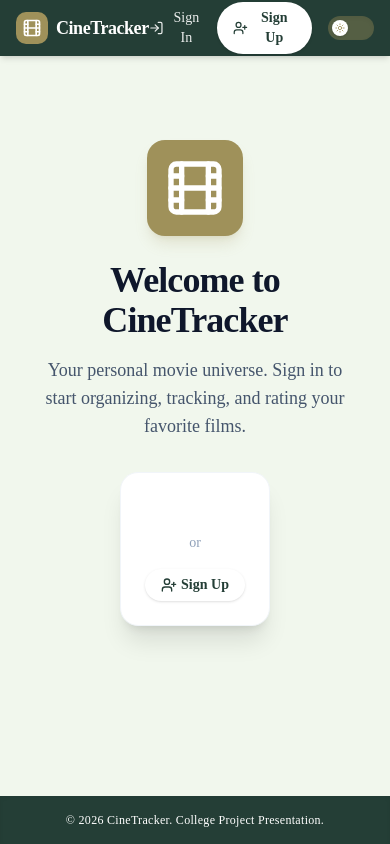
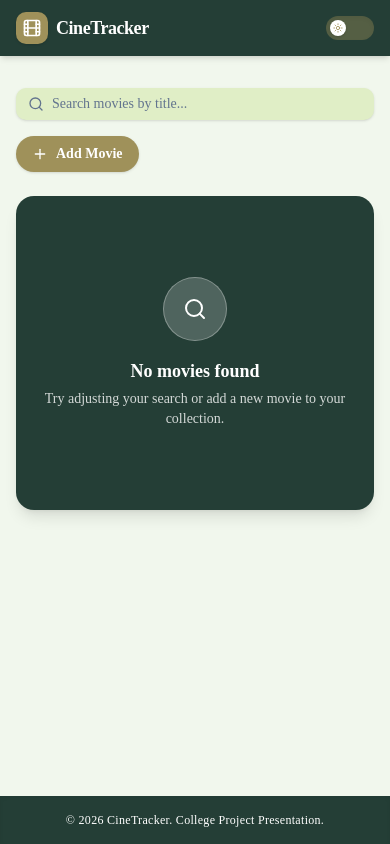
Before and after one commit to karthikn-BCA/project-movie-review, a Next.js app: page / in a window 390 px wide. Built offline with nearby package versions, Linux system fonts and the light colour scheme.

Commit message:
Move Auth to Logo dropdown and remove splash screen

```diff
--- a/src/app/page.js
+++ b/src/app/page.js
@@ -3,38 +3,15 @@
 import { useState, useEffect } from "react";
 import MovieCard from "@/components/MovieCard";
 import MovieModal from "@/components/MovieModal";
-import { Search, Film } from "lucide-react";
+import { Search } from "lucide-react";
 import { Input } from "@/components/ui/input";
 import { useAuth } from "@/components/AuthProvider";
-import { SignInModal, SignUpModal } from "@/components/AuthModals";
 
 export default function Home() {
   const { user } = useAuth();
   const [movies, setMovies] = useState([]);
   const [searchQuery, setSearchQuery] = useState("");
   const [loading, setLoading] = useState(true);
-
-  // If there's no logged-in user, show the landing screen
-  if (user === null) {
-    return (
-      <div className="flex flex-col items-center justify-center min-h-[70vh] text-center px-4 animate-in fade-in zoom-in duration-500">
-        <div className="bg-[#9F915A] p-4 rounded-2xl mb-6 shadow-lg shadow-[#9F915A]/20">
-          <Film className="w-16 h-16 text-white" />
-        </div>
-        <h1 className="text-4xl md:text-5xl font-black text-slate-900 dark:text-white mb-4 tracking-tight">
-          Welcome to CineTracker
-        </h1>
-        <p className="text-lg text-slate-600 dark:text-slate-400 max-w-lg mb-8">
-          Your personal movie universe. Sign in to start organizing, tracking, and rating your favorite films.
-        </p>
-        <div className="flex flex-col sm:flex-row items-center gap-4 bg-white dark:bg-slate-900 p-6 rounded-2xl shadow-xl border border-slate-100 dark:border-slate-800">
-          <SignInModal />
-          <span className="text-sm text-slate-400 font-medium">or</span>
-          <SignUpModal />
-        </div>
-      </div>
-    );
-  }
 
   // READ: Fetch the list of movies
   const fetchMovies = () => {
--- a/src/components/AuthModals.jsx
+++ b/src/components/AuthModals.jsx
@@ -25,7 +25,7 @@ export function SignInModal() {
 
   return (
     <Dialog open={open} onOpenChange={setOpen}>
-      <DialogTrigger className="text-sm font-medium text-white/90 hover:text-white transition-colors flex items-center gap-1">
+      <DialogTrigger className="w-full text-sm font-bold bg-[#9F915A] text-white hover:bg-[#9F915A]/90 px-4 py-2 rounded-lg transition-colors shadow-sm flex items-center justify-center gap-2">
         <LogIn className="w-4 h-4" /> Sign In
       </DialogTrigger>
       <DialogContent className="sm:max-w-[400px] bg-[#243E36] text-white border-none shadow-2xl">
@@ -88,7 +88,7 @@ export function SignUpModal() {
 
   return (
     <Dialog open={open} onOpenChange={setOpen}>
-      <DialogTrigger className="text-sm font-bold bg-white text-[#243E36] hover:bg-gray-100 px-4 py-1.5 rounded-full transition-colors shadow-sm flex items-center gap-1">
+      <DialogTrigger className="w-full text-sm font-bold bg-[#243E36] text-white hover:bg-[#243E36]/90 px-4 py-2 rounded-lg transition-colors shadow-sm flex items-center justify-center gap-2">
         <UserPlus className="w-4 h-4" /> Sign Up
       </DialogTrigger>
       <DialogContent className="sm:max-w-[400px] bg-[#243E36] text-white border-none shadow-2xl">
--- a/src/components/Navbar.jsx
+++ b/src/components/Navbar.jsx
@@ -10,12 +10,18 @@ import Link from "next/link";
 export default function Navbar() {
   const { user, logout } = useAuth();
   const [dropdownOpen, setDropdownOpen] = useState(false);
+  const [logoDropdownOpen, setLogoDropdownOpen] = useState(false);
+
   const dropdownRef = useRef(null);
+  const logoDropdownRef = useRef(null);
 
   useEffect(() => {
     function handleClickOutside(event) {
       if (dropdownRef.current && !dropdownRef.current.contains(event.target)) {
         setDropdownOpen(false);
+      }
+      if (logoDropdownRef.current && !logoDropdownRef.current.contains(event.target)) {
+        setLogoDropdownOpen(false);
       }
     }
     document.addEventListener("mousedown", handleClickOutside);
@@ -26,20 +32,50 @@ export default function Navbar() {
     <nav className="w-full bg-[#243E36] shadow-md sticky top-0 z-50">
       <div className="max-w-7xl mx-auto px-4 sm:px-6 lg:px-8">
         <div className="flex items-center justify-between h-14">
-          <Link href="/" className="flex items-center gap-2 group cursor-pointer">
-            <div className="bg-[#9F915A] p-1.5 rounded-lg group-hover:opacity-90 transition-opacity">
-              <Film className="w-5 h-5 text-white" />
-            </div>
-            <span className="font-bold text-lg tracking-tight text-white">
-              CineTracker
-            </span>
-          </Link>
+
+          {/* Logo Area */}
+          <div className="flex items-center gap-2">
+            {!user ? (
+              <div className="relative" ref={logoDropdownRef}>
+                <div
+                  onClick={() => setLogoDropdownOpen(!logoDropdownOpen)}
+                  className="bg-[#9F915A] p-1.5 rounded-lg hover:opacity-90 transition-opacity cursor-pointer shadow-sm"
+                  title="Sign In / Sign Up"
+                >
+                  <Film className="w-5 h-5 text-white" />
+                </div>
+                {logoDropdownOpen && (
+                  <div className="absolute left-0 mt-3 w-48 bg-[#E0EEC6] rounded-xl shadow-xl py-3 px-3 border border-black/5 z-50 flex flex-col gap-3 animate-in fade-in slide-in-from-top-2">
+                    <div className="text-xs text-[#243E36]/70 text-center font-bold tracking-wide uppercase">Account Options</div>
+                    <div className="flex flex-col gap-2">
+                      <SignInModal />
+                      <SignUpModal />
+                    </div>
+                  </div>
+                )}
+              </div>
+            ) : (
+              <Link href="/">
+                <div className="bg-[#9F915A] p-1.5 rounded-lg hover:opacity-90 transition-opacity cursor-pointer shadow-sm">
+                  <Film className="w-5 h-5 text-white" />
+                </div>
+              </Link>
+            )}
+
+            <Link href="/">
+              <span className="font-bold text-lg tracking-tight text-white hover:text-white/80 transition-colors cursor-pointer">
+                CineTracker
+              </span>
+            </Link>
+          </div>
+
+          {/* Right Side Options */}
           <div className="flex items-center gap-4">
             <span className="text-white/90 text-xs hidden sm:block font-medium tracking-wide">My Movie Watchlist</span>
 
             <div className="h-4 w-px bg-white/20 mx-1 hidden sm:block"></div>
 
-            {user ? (
+            {user && (
               <div className="relative" ref={dropdownRef}>
                 <button
                   onClick={() => setDropdownOpen(!dropdownOpen)}
@@ -49,20 +85,20 @@ export default function Navbar() {
                   <img
                     src={user.avatar}
                     alt={user.name}
-                    className="w-8 h-8 rounded-full border-2 border-[#9F915A] bg-[#E0EEC6] object-cover hover:scale-105 transition-transform"
+                    className="w-8 h-8 rounded-full border-2 border-[#9F915A] bg-[#E0EEC6] object-cover hover:scale-105 transition-transform shadow-sm"
                   />
                 </button>
 
                 {dropdownOpen && (
-                  <div className="absolute right-0 mt-2 w-48 bg-[#E0EEC6] rounded-xl shadow-lg py-1 border border-black/5 z-50 overflow-hidden">
-                    <div className="px-4 py-2 border-b border-black/5">
-                      <p className="text-sm font-bold text-slate-900 truncate">{user.name}</p>
-                      <p className="text-xs text-slate-600 truncate">{user.email}</p>
+                  <div className="absolute right-0 mt-2 w-48 bg-[#E0EEC6] rounded-xl shadow-xl py-1 border border-black/5 z-50 overflow-hidden animate-in fade-in slide-in-from-top-2">
+                    <div className="px-4 py-3 border-b border-[#243E36]/10">
+                      <p className="text-sm font-bold text-[#243E36] truncate">{user.name}</p>
+                      <p className="text-xs text-[#243E36]/70 truncate font-medium">{user.email}</p>
                     </div>
                     <Link
                       href="/settings"
                       onClick={() => setDropdownOpen(false)}
-                      className="flex items-center gap-2 px-4 py-2 text-sm text-slate-800 hover:bg-[#9F915A] hover:text-white transition-colors"
+                      className="flex items-center gap-2 px-4 py-2.5 text-sm font-semibold text-[#243E36] hover:bg-[#9F915A] hover:text-white transition-colors"
                     >
                       <Settings className="w-4 h-4" /> Settings
                     </Link>
@@ -71,19 +107,15 @@ export default function Navbar() {
                         logout();
                         setDropdownOpen(false);
                       }}
-                      className="w-full flex items-center gap-2 px-4 py-2 text-sm text-red-600 hover:bg-red-50 transition-colors text-left"
+                      className="w-full flex items-center gap-2 px-4 py-2.5 text-sm font-semibold text-red-600 hover:bg-red-500/10 transition-colors text-left"
                     >
                       <LogOut className="w-4 h-4" /> Log out
                     </button>
                   </div>
                 )}
               </div>
-            ) : (
-              <div className="flex items-center gap-3">
-                <SignInModal />
-                <SignUpModal />
-              </div>
             )}
+
             <ThemeToggle />
           </div>
         </div>
```
